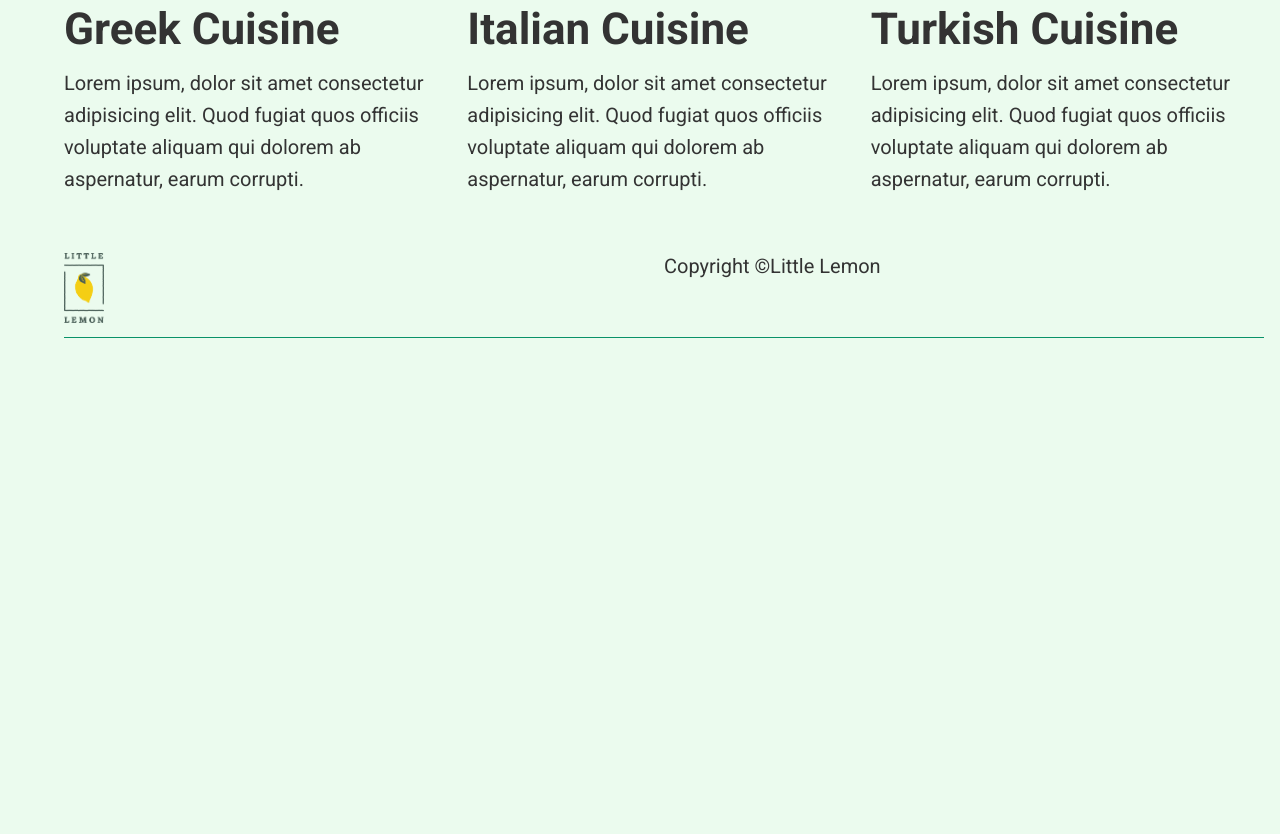
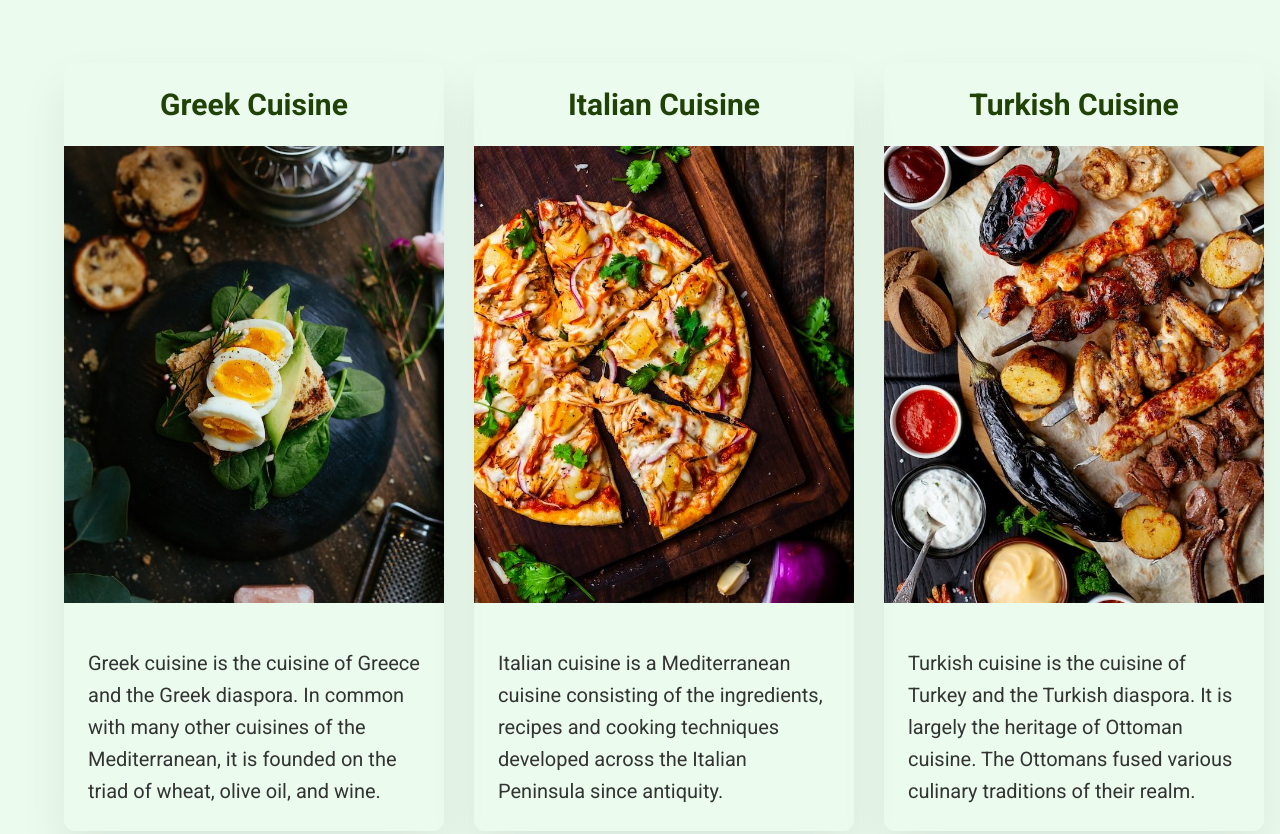
Before and after one commit to sanar4/project-restaurant, a plain HTML site: page index.html in a window 1280 px wide. Shown: the part 915-1749 px from the top of the page. Before the commit the page ends 1303 px from the top, so only its background shows below. Drawn offline with Linux system fonts and the light colour scheme.

Commit message:
Completed Info and Footer sections

```diff
--- a/index.html
+++ b/index.html
@@ -45,7 +45,7 @@
             <h1>
               A healthy meal that delivered to your door, every single day
             </h1>
-            <p>
+            <p class="promotion-sub-text">
               The smart food subscription that will make you eat healthy again.
               Tailored to your personal tastes and nutritional needs.
             </p>
@@ -57,26 +57,41 @@
       <section class="section-info container">
         <article class="article-info">
           <h2>Greek Cuisine</h2>
-          <p>
-            Lorem ipsum, dolor sit amet consectetur adipisicing elit. Quod
-            fugiat quos officiis voluptate aliquam qui dolorem ab aspernatur,
-            earum corrupti.
+          <img
+            src="img/greek-cuisine.jpg"
+            alt="Greek Cuisine"
+            class="info-img"
+          />
+          <p class="info-sub-text">
+            Greek cuisine is the cuisine of Greece and the Greek diaspora. In
+            common with many other cuisines of the Mediterranean, it is founded
+            on the triad of wheat, olive oil, and wine.
           </p>
         </article>
         <article class="article-info">
           <h2>Italian Cuisine</h2>
-          <p>
-            Lorem ipsum, dolor sit amet consectetur adipisicing elit. Quod
-            fugiat quos officiis voluptate aliquam qui dolorem ab aspernatur,
-            earum corrupti.
+          <img
+            src="img/italian-cuisine.jpg"
+            alt="Italian Cuisine"
+            class="info-img"
+          />
+          <p class="info-sub-text">
+            Italian cuisine is a Mediterranean cuisine consisting of the
+            ingredients, recipes and cooking techniques developed across the
+            Italian Peninsula since antiquity.
           </p>
         </article>
         <article class="article-info">
           <h2>Turkish Cuisine</h2>
-          <p>
-            Lorem ipsum, dolor sit amet consectetur adipisicing elit. Quod
-            fugiat quos officiis voluptate aliquam qui dolorem ab aspernatur,
-            earum corrupti.
+          <img
+            src="img/turkish-cuisine.jpg"
+            alt="Turkish Cuisine"
+            class="info-img"
+          />
+          <p class="info-sub-text">
+            Turkish cuisine is the cuisine of Turkey and the Turkish diaspora.
+            It is largely the heritage of Ottoman cuisine. The Ottomans fused
+            various culinary traditions of their realm.
           </p>
         </article>
       </section>
--- a/styles.css
+++ b/styles.css
@@ -45,8 +45,8 @@ html {
 body {
   font-family: "Roboto", sans-serif;
   background-color: #ebfbee;
-  margin-top: 2rem;
-  margin-bottom: 5rem;
+  margin-top: 4rem;
+  margin-bottom: 2rem;
   margin-left: 5%;
   margin-right: 5%;
   color: #333;
@@ -66,7 +66,7 @@ header > img {
   width: 46rem;
   height: auto;
   margin-top: 2rem;
-  margin-bottom: 2rem;
+  margin-bottom: 4rem;
 }
 
 /* Top Section: Navigation */
@@ -108,7 +108,7 @@ a:hover {
 /* Main Section: Promotion */
 section {
   display: flex;
-  gap: 1rem;
+  gap: 3rem;
   margin-bottom: 4.4rem;
 }
 
@@ -117,7 +117,7 @@ article {
 }
 
 .section-promotion {
-  margin-bottom: 6rem;
+  margin-bottom: 8rem;
   padding: 9.6rem 0;
   height: 80vh;
 
@@ -150,6 +150,9 @@ h1 {
 p {
   font-size: 2rem;
   line-height: 1.6;
+}
+
+.promotion-sub-text {
   margin-bottom: 4.8rem;
 }
 
@@ -162,7 +165,7 @@ p {
   text-decoration: none;
   display: inline-block;
   padding: 1.2rem 2.4rem;
-  border-radius: 2px;
+  border-radius: 9px;
 }
 
 .btn:hover {
@@ -170,26 +173,49 @@ p {
 }
 
 /* 3 Info Sections */
+.section-info {
+  margin-bottom: 4rem;
+  /* border-top: 1px solid #4e4e4e70; */
+}
+
 h2 {
-  font-size: 4.4rem;
-  margin-bottom: 1.2rem;
+  font-size: 3rem;
+  margin: 2.4rem 0;
+  text-align: center;
+  color: rgb(33, 66, 7);
+}
+
+.info-img {
+  display: block;
+  margin-left: auto;
+  margin-right: auto;
+
+  width: 100%;
+  height: auto;
+  margin-bottom: 2rem;
+}
+
+.article-info {
+  box-shadow: 0 2.4rem 4.8rem rgba(0, 0, 0, 0.075);
+  /* padding: 1.2rem; */
+  border-radius: 1.1rem;
+}
+
+.info-sub-text {
+  padding: 2.4rem;
 }
 
 /* Footer Section */
 .bottom-logo-img {
   width: 4rem;
   height: auto;
-  margin-top: 1rem;
-  margin-bottom: 1rem;
 }
 
 .section-footer {
   display: flex;
-  align-items: center;
-  border-bottom: 1px solid #099268;
-  font-size: 1.5rem;
+  justify-content: space-between;
+  font-size: 1rem;
+  border-top: 1px solid #4e4e4e70;
+  padding: 1.2rem;
+  font-style: italic;
 }
-
-footer div {
-  flex: 1;
-}
```
Also changed, not shown: 1 other file.
